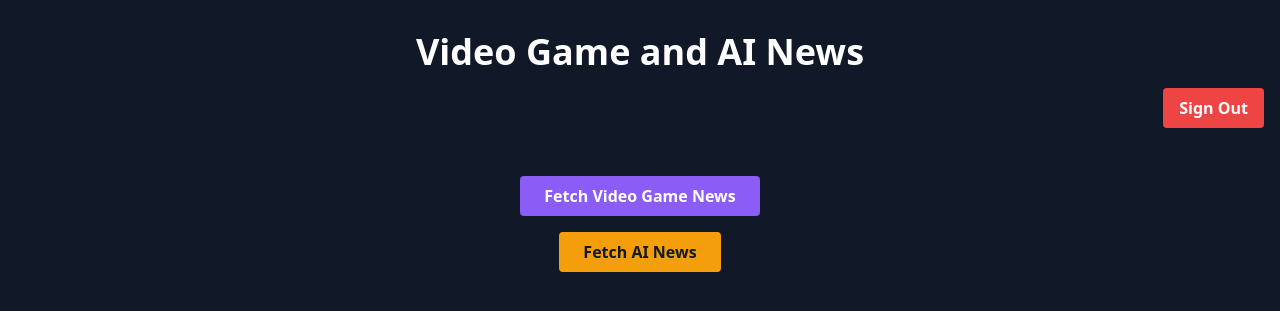
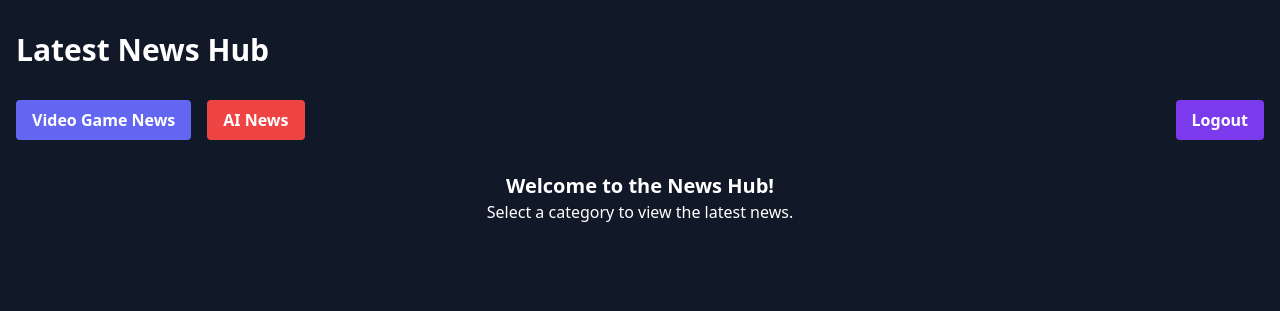
Before and after one commit to domludejesus/news-crawler, a Flask app: page / in a window 1280 px wide. Shown: the top 311 px of the page. Run offline with Flask 3, Linux system fonts and the light colour scheme; a user stored in the database is signed in.

Commit message:
'design change and welcome screen'

```diff
--- a/templates/index.html
+++ b/templates/index.html
@@ -3,77 +3,75 @@
 <head>
     <meta charset="UTF-8">
     <meta name="viewport" content="width=device-width, initial-scale=1.0">
-    <title>Game News</title>
+    <title>News Hub</title>
     <link href="https://cdn.jsdelivr.net/npm/tailwindcss@2.2.19/dist/tailwind.min.css" rel="stylesheet">
 </head>
-<body class="bg-gray-900 text-white">
+<body class="bg-gray-900 text-white font-sans">
     <div class="container mx-auto px-4 py-8">
-        <header class="text-center mb-12">
-            <h1 class="text-4xl font-bold mb-4">Video Game and AI News</h1>
-            <div class="flex justify-end space-x-4">
-                {% if current_user.is_authenticated %}
-                    <a href="/logout" class="bg-red-500 hover:bg-red-700 text-white font-bold py-2 px-4 rounded transition duration-200">Sign Out</a>
-                {% else %}
-                    <a href="/login" class="bg-blue-500 hover:bg-blue-700 text-white font-bold py-2 px-4 rounded transition duration-200">Login</a>
-                    <a href="/signup" class="bg-green-500 hover:bg-green-700 text-white font-bold py-2 px-4 rounded transition duration-200">Sign Up</a>
-                {% endif %}
+        <!-- Header -->
+        <header class="flex justify-between items-center mb-8">
+            <h1 class="text-3xl font-bold">Latest News Hub</h1>
+            <!-- Conditional Rendering for Auth Buttons -->
+            {% if not current_user.is_authenticated %}
+                <div>
+                    <button onclick="location.href='/login'" class="bg-blue-500 hover:bg-blue-700 text-white font-bold py-2 px-4 rounded transition duration-300">Login</button>
+                    <button onclick="location.href='/signup'" class="ml-2 bg-green-500 hover:bg-green-700 text-white font-bold py-2 px-4 rounded transition duration-300">Sign Up</button>
+                </div>
+            {% endif %}
+        </header>
+
+        <!-- Categories and Logout for Authenticated Users -->
+        {% if current_user.is_authenticated %}
+            <div class="flex justify-between mb-8">
+                <nav class="flex gap-4">
+                    <button onclick="fetchNews('/fetch-news')" class="bg-indigo-500 hover:bg-indigo-600 text-white font-bold py-2 px-4 rounded transition duration-300">Video Game News</button>
+                    <button onclick="fetchNews('/fetch-ai-news')" class="bg-red-500 hover:bg-red-600 text-white font-bold py-2 px-4 rounded transition duration-300">AI News</button>
+                    <!-- Additional categories can be added here -->
+                </nav>
+                <button onclick="location.href='/logout'" class="bg-purple-600 hover:bg-purple-800 text-white font-bold py-2 px-4 rounded transition duration-300">Logout</button>
             </div>
-        </header>
-        {% if current_user.is_authenticated %}
-            <div class="flex flex-col items-center space-y-4">
-                <button id="fetch-news-btn" class="bg-purple-500 hover:bg-purple-600 text-white font-bold py-2 px-6 rounded transition duration-200">Fetch Video Game News</button>
-                <button id="fetch-ai-news-btn" class="bg-yellow-500 hover:bg-yellow-600 text-gray-900 font-bold py-2 px-6 rounded transition duration-200">Fetch AI News</button>
-            </div>
-            <div class="grid grid-cols-1 md:grid-cols-2 gap-4 mt-8">
-                <ul id="news-list" class="space-y-2" style="display: none;"></ul>
-                <ul id="ai-news-list" class="space-y-2" style="display: none;"></ul>
-            </div>
-        {% else %}
-            <p class="text-center mt-5">Welcome! Please log in or sign up to fetch the latest tech news.</p>
         {% endif %}
+
+        <!-- Welcome Screen -->
+        <div id="welcome-screen" class="text-center mb-8">
+            <h2 class="text-xl font-semibold">Welcome to the News Hub!</h2>
+            <p>Select a category to view the latest news.</p>
+        </div>
+
+        <!-- News Content Area -->
+        <div id="news-content" class="grid grid-cols-1 sm:grid-cols-2 md:grid-cols-3 lg:grid-cols-4 gap-4 hidden">
+            <!-- News items will be dynamically inserted here -->
+        </div>
     </div>
 
     <script>
-        document.getElementById('fetch-news-btn').addEventListener('click', function() {
-            toggleListDisplay('news-list', '/fetch-news', this, 'Fetch Video Game News', 'Hide Video Game News');
-        });
+        function fetchNews(endpoint) {
+            const welcomeScreen = document.getElementById('welcome-screen');
+            const newsContent = document.getElementById('news-content');
+            newsContent.innerHTML = ''; // Clear current content
+            welcomeScreen.classList.add('hidden');
+            newsContent.classList.remove('hidden');
 
-        document.getElementById('fetch-ai-news-btn').addEventListener('click', function() {
-            toggleListDisplay('ai-news-list', '/fetch-ai-news', this, 'Fetch AI News', 'Hide AI News');
-        });
-
-        function toggleListDisplay(listId, endpoint, button, fetchText, hideText) {
-            const list = document.getElementById(listId);
-            // Toggle display logic
-            if (list.style.display === 'none' || list.innerHTML === '') {
-                fetch(endpoint) // Use the endpoint parameter for fetching
-                    .then(response => response.json())
-                    .then(data => {
-                        list.innerHTML = ''; // Clear existing news
-                        data.titles.forEach(item => {
-                            const listItem = document.createElement('li');
-                            listItem.className = "bg-gray-700 p-4 rounded-lg";
-                            const link = document.createElement('a');
-                            link.href = item.link;
-                            link.textContent = item.title;
-                            link.className = "text-blue-400 hover:text-blue-300";
-                            link.target = "_blank";
-                            listItem.appendChild(link);
-                            list.appendChild(listItem);
-                        });
-                        list.style.display = 'block';
-                        button.textContent = hideText;
-                    })
-                    .catch(error => {
-                        console.error('Error:', error);
-                        list.style.display = 'none';
-                        button.textContent = fetchText;
+            fetch(endpoint)
+                .then(response => response.json())
+                .then(data => {
+                    data.titles.forEach(({ title, link }) => {
+                        const article = document.createElement('div');
+                        article.className = "p-6 bg-gray-800 rounded-lg shadow-lg mb-4";
+                        const titleElem = document.createElement('h3');
+                        titleElem.className = "text-lg font-semibold mb-2";
+                        titleElem.textContent = title;
+                        const linkElem = document.createElement('a');
+                        linkElem.href = link;
+                        linkElem.className = "text-blue-400 hover:text-blue-300";
+                        linkElem.textContent = "Read more";
+                        linkElem.target = "_blank";
+                        article.appendChild(titleElem);
+                        article.appendChild(linkElem);
+                        newsContent.appendChild(article);
                     });
-            } else {
-                list.style.display = 'none';
-                list.innerHTML = '';
-                button.textContent = fetchText;
-            }
+                })
+                .catch(error => console.error('Error fetching news:', error));
         }
     </script>
 </body>
```
